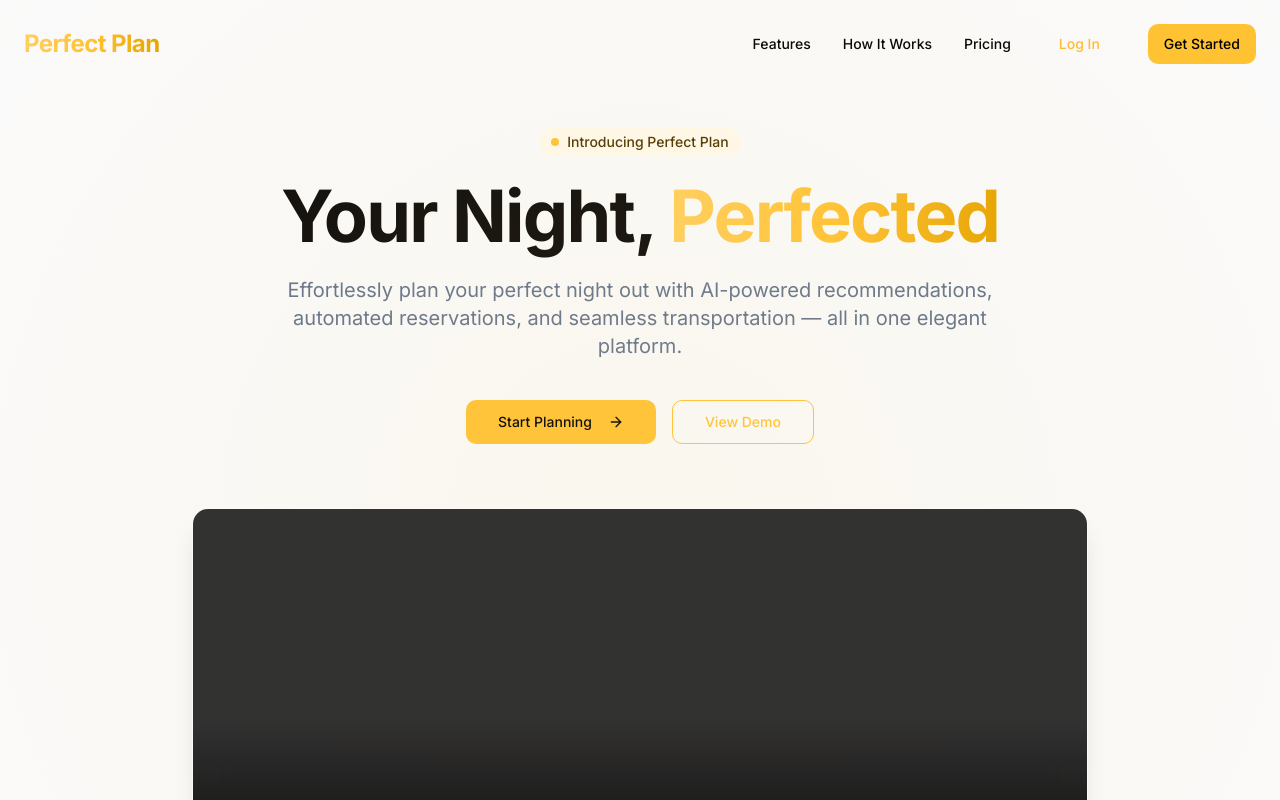
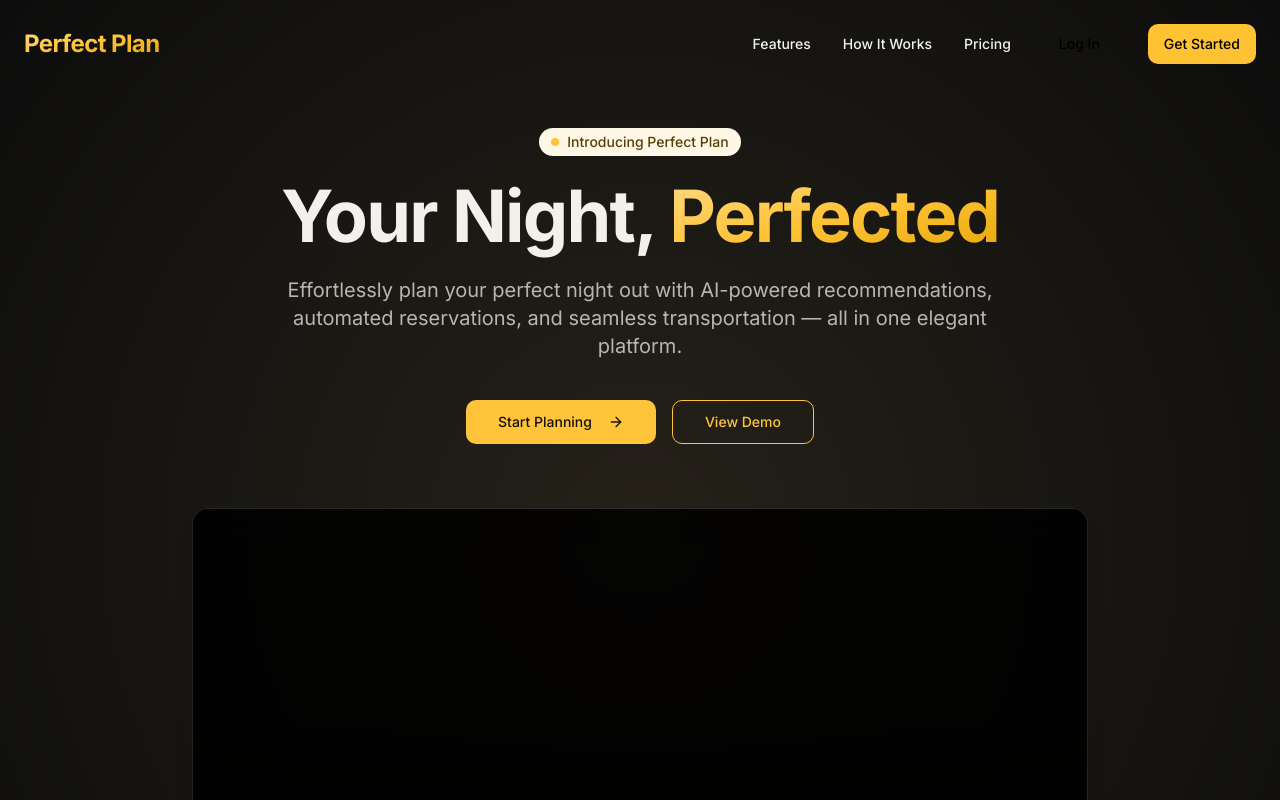
Before and after one commit to malcolm-macdonald/night-navigator, a React (Vite) app: page / in a window 1280 px wide. Shown: the top 800 px of the page. Built offline with nearby package versions, Linux system fonts and the light colour scheme.

Commit message:
Refactor: Update color scheme
Update the primary color to black and implement a metallic gold gradient.

```diff
--- a/src/App.css
+++ b/src/App.css
@@ -67,25 +67,20 @@
 
 /* Glass effect */
 .glass-effect {
-  background: rgba(255, 255, 255, 0.05);
+  background: rgba(0, 0, 0, 0.4);
   backdrop-filter: blur(10px);
   -webkit-backdrop-filter: blur(10px);
   border: 1px solid rgba(255, 255, 255, 0.1);
 }
 
-.dark .glass-effect {
-  background: rgba(0, 0, 0, 0.2);
-  border: 1px solid rgba(255, 255, 255, 0.05);
-}
-
-/* For gold gradient text */
+/* For metallic gold gradient text */
 .gold-gradient {
   background: linear-gradient(
-    135deg,
+    145deg,
     #ffd700 0%,
-    #f5cc7d 25%,
-    #ffd700 50%,
-    #f5cc7d 75%,
+    #f6c858 25%,
+    #fcbd1f 50%,
+    #f6c858 75%,
     #ffd700 100%
   );
   -webkit-background-clip: text;
--- a/src/index.css
+++ b/src/index.css
@@ -7,82 +7,82 @@
 
 @layer base {
   :root {
-    --background: 0 0% 98%;
-    --foreground: 20 14.3% 4.1%;
+    --background: 0 0% 5%;
+    --foreground: 0 0% 95%;
 
-    --card: 0 0% 100%;
-    --card-foreground: 20 14.3% 4.1%;
+    --card: 0 0% 7%;
+    --card-foreground: 0 0% 95%;
 
-    --popover: 0 0% 100%;
-    --popover-foreground: 20 14.3% 4.1%;
+    --popover: 0 0% 7%;
+    --popover-foreground: 0 0% 95%;
 
-    --primary: 40 100% 60%;
-    --primary-foreground: 210 40% 98%;
+    --primary: 0 0% 0%;
+    --primary-foreground: 0 0% 100%;
 
-    --secondary: 210 40% 96.1%;
-    --secondary-foreground: 222.2 47.4% 11.2%;
+    --secondary: 0 0% 9%;
+    --secondary-foreground: 0 0% 95%;
 
-    --muted: 210 40% 96.1%;
-    --muted-foreground: 215.4 16.3% 46.9%;
+    --muted: 0 0% 15%;
+    --muted-foreground: 0 0% 70%;
 
     --accent: 40 80% 60%;
-    --accent-foreground: 222.2 47.4% 11.2%;
+    --accent-foreground: 0 0% 5%;
 
     --destructive: 0 84.2% 60.2%;
-    --destructive-foreground: 210 40% 98%;
+    --destructive-foreground: 0 0% 98%;
 
-    --border: 214.3 31.8% 91.4%;
-    --input: 214.3 31.8% 91.4%;
+    --border: 0 0% 20%;
+    --input: 0 0% 20%;
     --ring: 40 100% 60%;
 
     --radius: 0.75rem;
 
-    --sidebar-background: 0 0% 98%;
-    --sidebar-foreground: 20 14.3% 4.1%;
+    --sidebar-background: 0 0% 5%;
+    --sidebar-foreground: 0 0% 95%;
     --sidebar-primary: 40 100% 60%;
-    --sidebar-primary-foreground: 0 0% 100%;
-    --sidebar-accent: 40 80% 97%;
-    --sidebar-accent-foreground: 20 14.3% 4.1%;
-    --sidebar-border: 40 30% 92%;
+    --sidebar-primary-foreground: 0 0% 5%;
+    --sidebar-accent: 0 0% 10%;
+    --sidebar-accent-foreground: 0 0% 95%;
+    --sidebar-border: 0 0% 15%;
     --sidebar-ring: 40 100% 60%;
   }
 
-  .dark {
-    --background: 20 14.3% 4.1%;
-    --foreground: 0 0% 98%;
+  .light {
+    --background: 0 0% 98%;
+    --foreground: 0 0% 5%;
 
-    --card: 20 10% 7%;
-    --card-foreground: 0 0% 98%;
+    --card: 0 0% 100%;
+    --card-foreground: 0 0% 5%;
 
-    --popover: 20 10% 7%;
-    --popover-foreground: 0 0% 98%;
+    --popover: 0 0% 100%;
+    --popover-foreground: 0 0% 5%;
 
-    --primary: 40 100% 60%;
-    --primary-foreground: 20 14.3% 4.1%;
+    --primary: 0 0% 5%;
+    --primary-foreground: 0 0% 98%;
 
-    --secondary: 20 5% 12%;
-    --secondary-foreground: 0 0% 98%;
+    --secondary: 0 0% 96%;
+    --secondary-foreground: 0 0% 5%;
 
-    --muted: 20 5% 12%;
-    --muted-foreground: 20 10% 70%;
+    --muted: 0 0% 92%;
+    --muted-foreground: 0 0% 45%;
 
     --accent: 40 80% 60%;
-    --accent-foreground: 20 14.3% 4.1%;
+    --accent-foreground: 0 0% 5%;
 
-    --destructive: 0 62.8% 30.6%;
+    --destructive: 0 84.2% 60.2%;
     --destructive-foreground: 0 0% 98%;
 
-    --border: 20 5% 18%;
-    --input: 20 5% 18%;
+    --border: 0 0% 85%;
+    --input: 0 0% 85%;
     --ring: 40 100% 60%;
 
-    --sidebar-background: 20 14.3% 4.1%;
-    --sidebar-foreground: 0 0% 98%;
+    --sidebar-background: 0 0% 98%;
+    --sidebar-foreground: 0 0% 5%;
     --sidebar-primary: 40 100% 60%;
-    --sidebar-primary-foreground: 20 14.3% 4.1%;
-    --sidebar-accent: 20 5% 12%;
-    --sidebar-accent-foreground: 0 0% 98%;
-    --sidebar-border: 20 5% 18%;
+    --sidebar-primary-foreground: 0 0% 5%;
+    --sidebar-accent: 0 0% 92%;
+    --sidebar-accent-foreground: 0 0% 5%;
+    --sidebar-border: 0 0% 85%;
     --sidebar-ring: 40 100% 60%;
   }
 }
@@ -112,15 +112,30 @@
   }
 
   .text-gold-gradient {
-    @apply bg-gradient-to-r from-gold-400 via-gold-500 to-gold-600 bg-clip-text text-transparent;
+    @apply bg-gradient-to-br from-gold-300 via-gold-500 to-gold-600 bg-clip-text text-transparent;
+  }
+
+  .metallic-gold {
+    background: linear-gradient(
+      145deg,
+      #ffd700 0%,
+      #f6c858 25%,
+      #fcbd1f 50%,
+      #f6c858 75%,
+      #ffd700 100%
+    );
+    background-size: 200% 200%;
+    animation: shine 3s linear infinite;
+  }
+
+  @keyframes shine {
+    to {
+      background-position: 200% center;
+    }
   }
 
   .glass-card {
-    @apply bg-white/10 backdrop-blur-lg border border-white/20 shadow-xl;
-  }
-
-  .dark .glass-card {
-    @apply bg-black/20 backdrop-blur-lg border border-white/10 shadow-xl;
+    @apply bg-black/40 backdrop-blur-lg border border-white/10 shadow-xl;
   }
 
   .animate-on-scroll {
```
